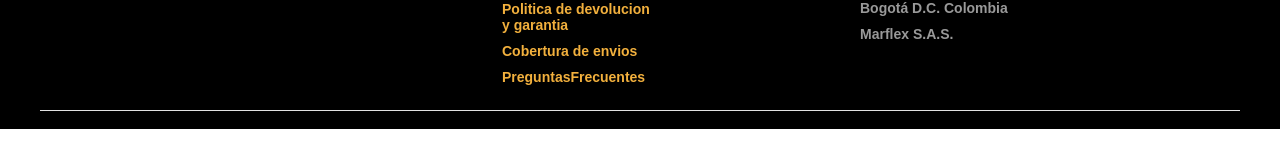
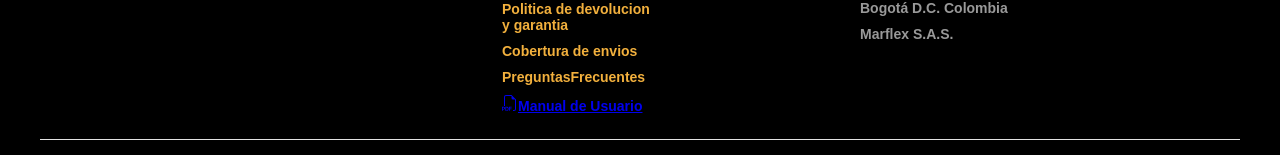
Before and after one commit to Cavides/MarflexShop, a React (Create React App) app: page / in a window 1280 px wide. Shown: the part 1465-1620 px from the top of the page. Before the commit the page ends 1594 px from the top, so only its background shows below. Built offline with nearby package versions, Linux system fonts and the light colour scheme; no server answers.

Commit message:
Correciones

```diff
--- a/src/Components/Footer/Footer.jsx
+++ b/src/Components/Footer/Footer.jsx
@@ -2,6 +2,8 @@
 import { Link } from "react-router-dom";
 
 import "./footer.css";
+const pdf="https://drive.google.com/file/d/1BmQsU5GGyHw5okPn4eyLZP-1TGRHNJN_/view?usp=share_link";
+
 
 function Footer() {
   return (
@@ -24,6 +26,9 @@
               <li><Link className= 'navBar__navLink' to='/politicadedevolucion'>Politica de devolucion y garantia</Link></li>
               <li><Link className= 'navBar__navLink' to='/coberturaenvios'>Cobertura de envios</Link></li>
               <li><Link className= 'navBar__navLink' to='/faq'>PreguntasFrecuentes</Link></li>
+              <li><a href={pdf} target="_blank"><svg xmlns="http://www.w3.org/2000/svg" width="16" height="16" fill="currentColor" class="bi bi-filetype-pdf" viewBox="0 0 16 16">
+              <path fill-rule="evenodd" d="M14 4.5V14a2 2 0 0 1-2 2h-1v-1h1a1 1 0 0 0 1-1V4.5h-2A1.5 1.5 0 0 1 9.5 3V1H4a1 1 0 0 0-1 1v9H2V2a2 2 0 0 1 2-2h5.5L14 4.5ZM1.6 11.85H0v3.999h.791v-1.342h.803c.287 0 .531-.057.732-.173.203-.117.358-.275.463-.474a1.42 1.42 0 0 0 .161-.677c0-.25-.053-.476-.158-.677a1.176 1.176 0 0 0-.46-.477c-.2-.12-.443-.179-.732-.179Zm.545 1.333a.795.795 0 0 1-.085.38.574.574 0 0 1-.238.241.794.794 0 0 1-.375.082H.788V12.48h.66c.218 0 .389.06.512.181.123.122.185.296.185.522Zm1.217-1.333v3.999h1.46c.401 0 .734-.08.998-.237a1.45 1.45 0 0 0 .595-.689c.13-.3.196-.662.196-1.084 0-.42-.065-.778-.196-1.075a1.426 1.426 0 0 0-.589-.68c-.264-.156-.599-.234-1.005-.234H3.362Zm.791.645h.563c.248 0 .45.05.609.152a.89.89 0 0 1 .354.454c.079.201.118.452.118.753a2.3 2.3 0 0 1-.068.592 1.14 1.14 0 0 1-.196.422.8.8 0 0 1-.334.252 1.298 1.298 0 0 1-.483.082h-.563v-2.707Zm3.743 1.763v1.591h-.79V11.85h2.548v.653H7.896v1.117h1.606v.638H7.896Z"/>
+              </svg>Manual de Usuario</a></li>
             </ul>
           </div>
           <div className="col">
```
Also changed, not shown: package.json (+10 -2 lines), 2 other files (tests, documents, lock files or other folders).
